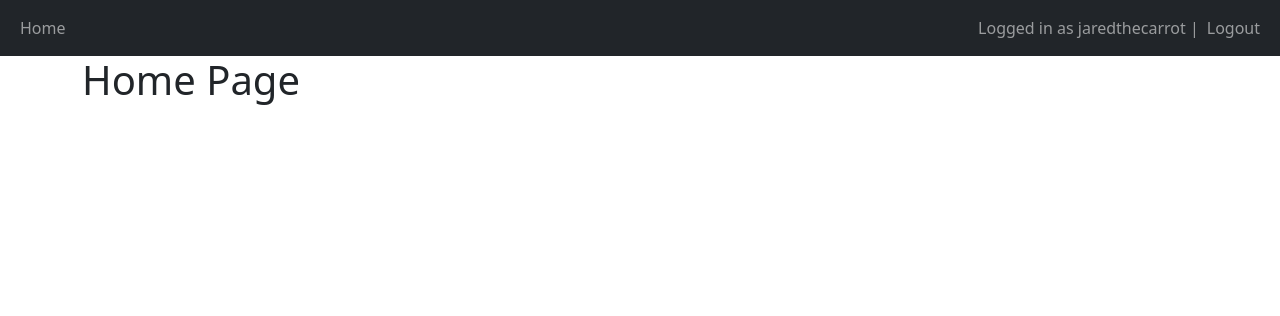
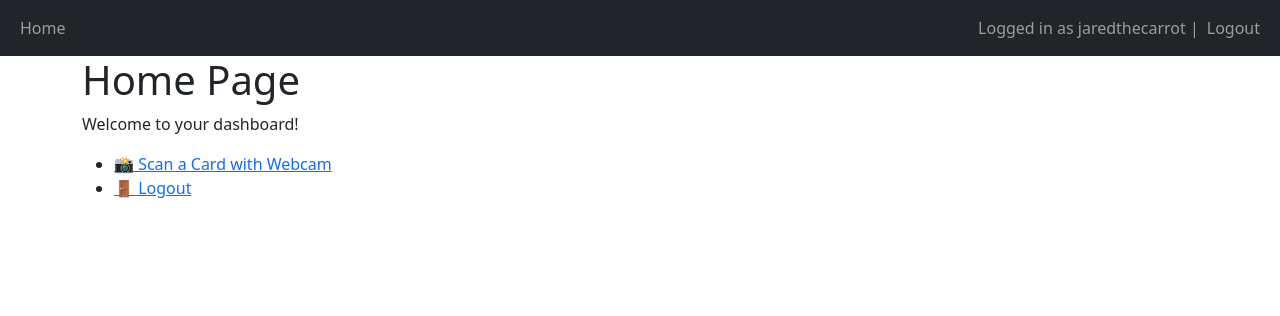
Before and after one commit to jaredthecarrot/TCGApp, a Django app: page / in a window 1280 px wide. Shown: the top 316 px of the page. Run offline with Django 3.2, Linux system fonts and the light colour scheme; a user stored in the database is signed in.

Commit message:
Saving my webcam + OCR setup before pulling from testing

```diff
--- a/TCGApp/Main/templates/Main/home.html
+++ b/TCGApp/Main/templates/Main/home.html
@@ -1,5 +1,14 @@
 {% extends 'Main/base.html' %}
+
 {% block title %}Home Page{% endblock %}
+
 {% block content %}
 <h1>Home Page</h1>
+
+<p>Welcome to your dashboard!</p>
+
+<ul>
+    <li><a href="{% url 'webcam_capture' %}">📸 Scan a Card with Webcam</a></li>
+    <li><a href="{% url 'logout' %}">🚪 Logout</a></li>
+</ul>
 {% endblock %}
--- /dev/null
+++ b/TCGApp/Main/templates/Main/webcam.html
@@ -0,0 +1,6 @@
+<!-- webcam.html -->
+<h1>Capture Card Using Webcam</h1>
+<form method="post">
+    {% csrf_token %}
+    <button type="submit">Capture</button>
+</form>
--- /dev/null
+++ b/TCGApp/Main/templates/Main/webcam_result.html
@@ -0,0 +1,4 @@
+<!-- webcam_result.html -->
+<h2>Detected Text:</h2>
+<p>{{ text|linebreaks }}</p>
+<a href="{% url 'webcam_capture' %}">Try Again</a>
--- a/TCGApp/Main/urls.py
+++ b/TCGApp/Main/urls.py
@@ -5,4 +5,7 @@ urlpatterns = [
     path('', views.home, name='home'),
     path('home', views.home, name='home'),
     path('sign-up', views.sign_up, name='sign_up'),
+
+    path('webcam/', views.webcam_capture, name='webcam_capture'),
+
 ]
--- a/TCGApp/Main/views.py
+++ b/TCGApp/Main/views.py
@@ -3,6 +3,17 @@ from .forms import RegisterForm
 from django.contrib.auth.decorators import login_required
 from django.contrib.auth import login, logout, authenticate
 from django.contrib.auth.models import User, Group
+
+from django.http import HttpResponse
+
+from google.cloud import vision
+
+import cv2
+import base64
+import os
+
+
+
 # Create your views here.
 
 @login_required(login_url='/login')
@@ -51,3 +62,35 @@ def detect_text(path):
             "{}\nFor more info on error messages, check: "
             "https://cloud.google.com/apis/design/errors".format(response.error.message)
         )
+
+
+
+    # ---------------------------------------
+# Webcam Capture + Google Cloud OCR
+# ---------------------------------------
+@login_required(login_url='/login')
+def webcam_capture(request):
+    if request.method == "POST":
+        cap = cv2.VideoCapture(0)
+        ret, frame = cap.read()
+        cap.release()
+        cv2.destroyAllWindows()
+
+        if not ret:
+            return HttpResponse("Failed to capture image")
+
+        # Encode the captured frame to JPEG buffer, then base64 encode it
+        _, buffer = cv2.imencode('.jpg', frame)
+        encoded_image = base64.b64encode(buffer).decode()
+
+        # Google Vision OCR call
+        client = vision.ImageAnnotatorClient()
+        image = vision.Image(content=base64.b64decode(encoded_image))
+        response = client.text_detection(image=image)
+        texts = response.text_annotations
+
+        detected_text = texts[0].description if texts else "No text detected"
+
+        return render(request, 'Main/webcam_result.html', {'text': detected_text})
+
+    return render(request, 'Main/webcam.html')
```
Also changed, not shown: TCGApp/db.sqlite3.
